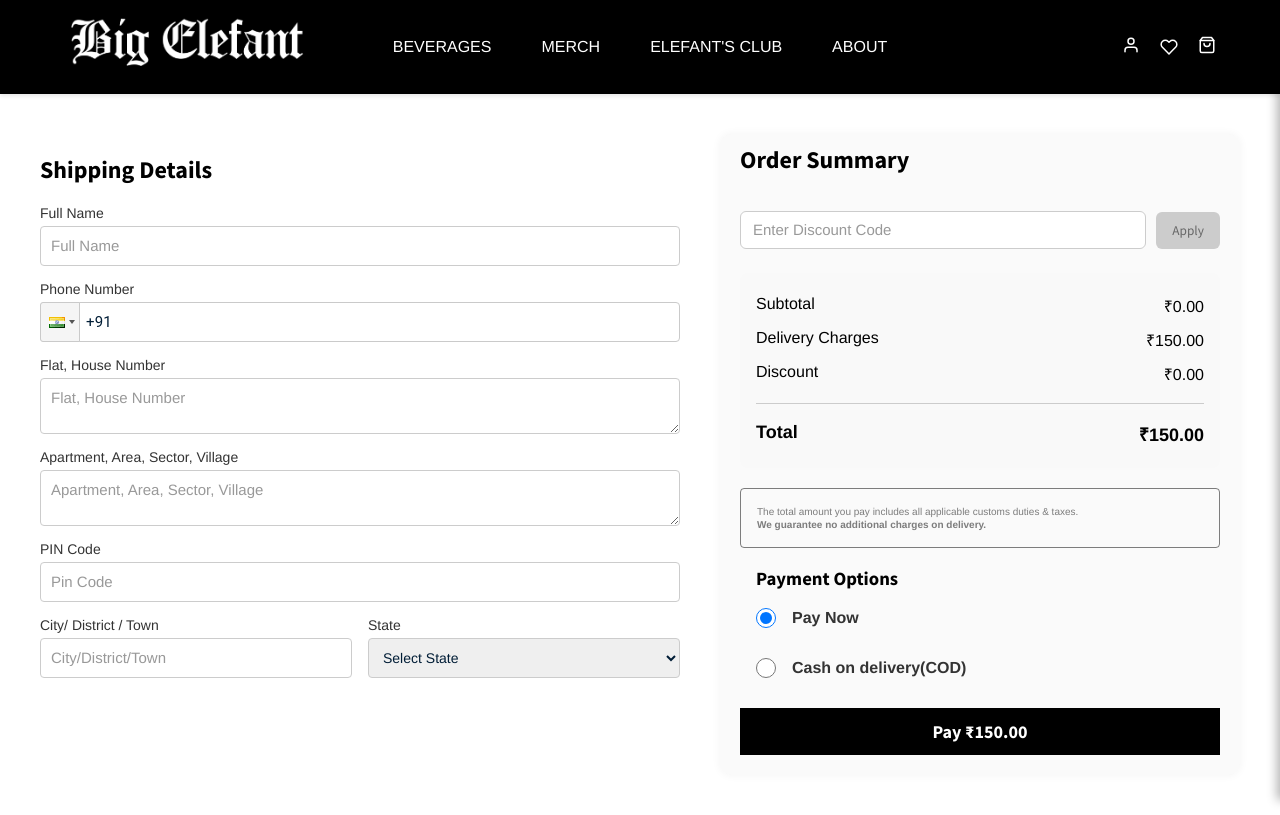
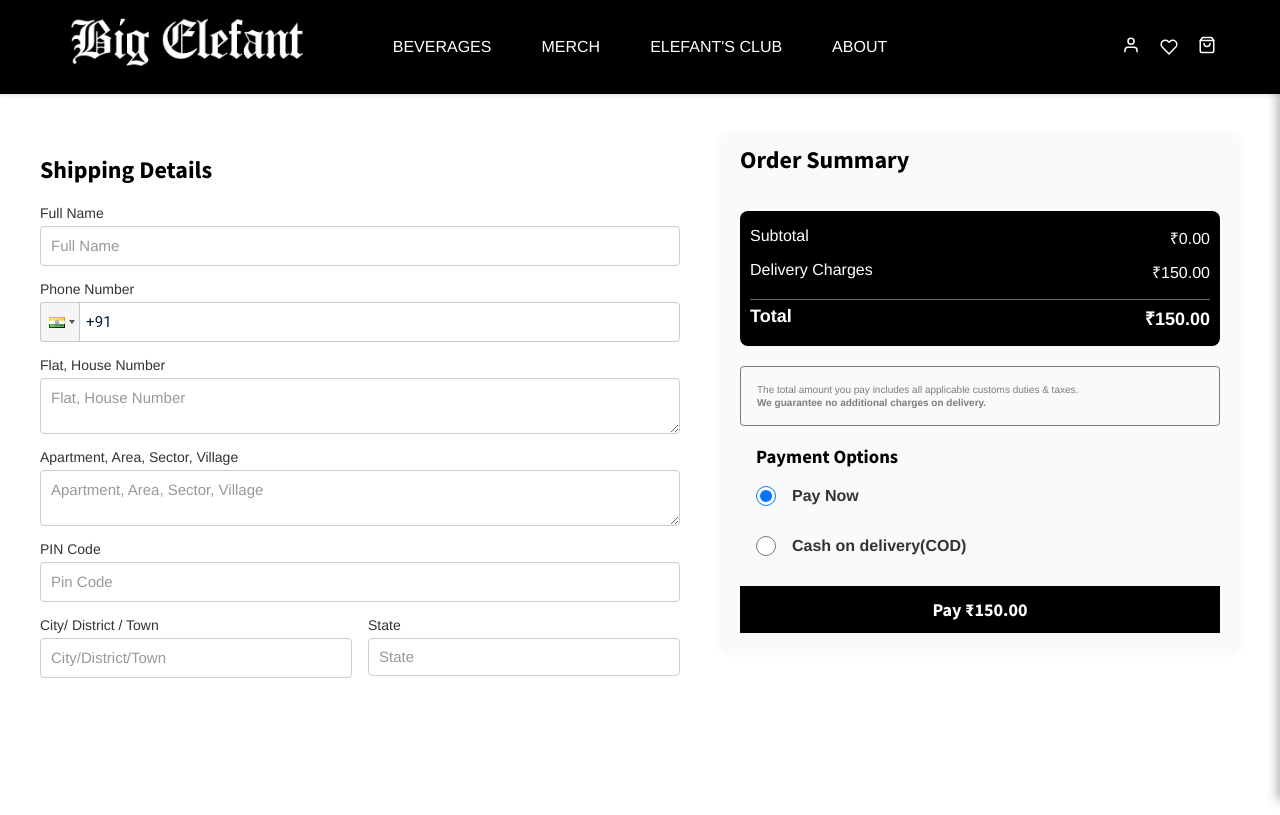
Before and after one commit to ArghyaHT/big-elefant, a React (Vite) app: page /check-out in a window 1280 px wide. Built offline with nearby package versions, Linux system fonts and the light colour scheme.

Commit message:
city and state will utomatically be fetched from pincode

```diff
--- a/src/components/CheckOut/CheckOut.jsx
+++ b/src/components/CheckOut/CheckOut.jsx
@@ -84,8 +84,10 @@ const CheckOut = () => {
     const [loggedInuser, setloggedInuser] = useState(null);
     const [openIndex, setOpenIndex] = useState(null);
     const [selectedApp, setSelectedApp] = useState("");
-    const [discountCode, setDiscountCode] = useState("");
+    const [discount, setDiscount] = useState("");
     const [promoCode, setPromoCode] = useState("");
+    const [discountType, setDiscountType] = useState("");
+    const [message, setMessage] = useState("");
     const [selectedAddressIndex, setSelectedAddressIndex] = useState(0);
     const [showSuccessModal, setShowSuccessModal] = useState(false);
     const [paymentMethod, setPaymentMethod] = useState('payNow'); // default selection
@@ -127,26 +129,99 @@ const CheckOut = () => {
     );
     const deliveryCharges = 150;
     const currency = cartItems[0]?.currency || "₹";
-    const discount = promoCode.trim().toLowerCase() === "save25" ? 25 : 0;
 
-    // const applyPromo = () => {
-    //     if (promoCode.trim().toLowerCase() === "save25") {
-    //         setDiscount(25);
-    //     } else if (promoCode.trim().toLowerCase() === "free") {
-    //         setDiscount(deliveryCharges);
-    //     } else {
-    //         setDiscount(0);
-    //     }
-    // };
+    const handleApplyDiscount = async () => {
+        const code = promoCode.trim().toLowerCase();
+        if (!code) {
+            setMessage("Please enter a promo code.");
+            return;
+        }
 
-    const total = subtotal + deliveryCharges - discount;
+        try {
+            // ✅ Fetch matching coupon
+            const coupon = await sanityClient.fetch(
+                `*[_type == "discountCoupon" && lower(couponCode) == $code][0]{
+      ...,
+      "products": products[]->{
+  _id,
+  "name": coalesce(productName, merchName),
+  _type,
+  price
+}
+  }`,
+                { code }
+            );
+
+            console.log("Populated Coupon Products:", coupon.products);
 
 
-    const handleApplyDiscount = () => {
-        if (!discountCode.trim()) return;
-        // Add your logic to validate and apply the discount
-        console.log("Applying code:", discountCode);
+            if (!coupon) {
+                setMessage("❌ Invalid promo code.");
+                return;
+            }
+
+            // ✅ Check if coupon is active
+            if (!coupon.isActive) {
+                setMessage("⚠️ This promo code is not active.");
+                return;
+            }
+
+            // ✅ Validate date range
+            const now = new Date();
+            const start = new Date(coupon.validity?.startDate);
+            const end = new Date(coupon.validity?.endDate);
+
+            if (now < start || now > end) {
+                setMessage("⚠️ This promo code is expired or not yet valid.");
+                return;
+            }
+
+            // ✅ Calculate eligible subtotal based on coupon
+            let eligibleSubtotal = 0;
+
+            if (coupon.applyToAll) {
+                // Apply to all items
+                eligibleSubtotal = subtotal;
+            } else {
+                // Apply only to specific products
+                cartItems.forEach(item => {
+                    if (coupon.products.some(p => p.name === item.name)) {
+                        eligibleSubtotal += item.price * item.quantity;
+                    }
+                });
+            }
+
+            if (eligibleSubtotal === 0) {
+                setMessage("⚠️ This coupon does not apply to any products in your cart.");
+                setDiscount(0);
+                setDiscountType("");
+                return;
+            }
+            // ✅ Calculate discount based on type
+            let calculatedDiscount = 0;
+            if (coupon.discountType === "percentage") {
+                calculatedDiscount = Math.round((eligibleSubtotal * coupon.discountValue) / 100);
+            } else if (coupon.discountType === "fixed") {
+                calculatedDiscount = coupon.discountValue;
+            }
+
+            setDiscount(calculatedDiscount);
+            setDiscountType(coupon.discountType);
+            setMessage(
+                `🎉 ${coupon.couponCode} applied! ${coupon.discountType === "percentage"
+                    ? `${coupon.discountValue}% off`
+                    : `₹${coupon.discountValue} off`
+                }`
+            );
+        } catch (error) {
+            console.error("Error applying coupon:", error);
+            setMessage("Something went wrong. Please try again later.");
+        }
     };
+
+
+    const total = (subtotal - discount) + deliveryCharges;
+
 
     // const filteredData = allData[selectedTab];
 
@@ -158,8 +233,8 @@ const CheckOut = () => {
         addressLine2: '',
         city: '',
         state: '',
-        locality: '',
-        landmark: '',
+        // locality: '',
+        // landmark: '',
         pin: '',
     });
 
@@ -187,8 +262,8 @@ const CheckOut = () => {
                     addressLine2: '',
                     city: '',
                     state: '',
-                    locality: '',
-                    landmark: '',
+                    // locality: '',
+                    // landmark: '',
                     pin: '',
                 });
             }
@@ -229,8 +304,8 @@ const CheckOut = () => {
             addressLine2: formData.addressLine2,
             city: formData.city,
             state: formData.state,
-            locality: formData.locality,
-            landmark: formData.landmark,
+            // locality: formData.locality,
+            // landmark: formData.landmark,
             pin: Number(formData.pin), // make sure pin is number
         };
 
@@ -272,8 +347,8 @@ const CheckOut = () => {
                 addressLine2: '',
                 city: '',
                 state: '',
-                locality: '',
-                landmark: '',
+                // locality: '',
+                // landmark: '',
                 pin: '',
             });
 
@@ -294,10 +369,39 @@ const CheckOut = () => {
             address: '',
             city: '',
             state: '',
-            locality: '',
-            landmark: '',
+            // locality: '',
+            // landmark: '',
             pin: '',
         });
+    };
+
+
+    const handlePinChange = async (e) => {
+        const value = e.target.value;
+
+        // Allow only digits and max 6 chars
+        if (/^\d{0,7}$/.test(value)) {
+            handleChange(e); // Update formData.pin
+
+            if (value.length === 6) {
+                try {
+                    const res = await fetch(`https://api.postalpincode.in/pincode/${value}`);
+                    const data = await res.json();
+
+                    if (data[0].Status === "Success" && data[0].PostOffice.length > 0) {
+                        const postOffice = data[0].PostOffice[0];
+                        const city = postOffice.Block || postOffice.Name || "";
+                        const state = postOffice.State || "";
+
+                        setFormData(prev => ({ ...prev, city, state })); // ✅ use direct setFormData
+                    } else {
+                        setFormData(prev => ({ ...prev, city: "", state: "" }));
+                    }
+                } catch (error) {
+                    console.error("Error fetching PIN details:", error);
+                }
+            }
+        }
     };
 
 
@@ -476,8 +580,8 @@ const CheckOut = () => {
             addressLine2,
             city,
             state,
-            locality,
-            landmark,
+            // locality,
+            // landmark,
             pin,
             payment,
             orderId,
@@ -511,8 +615,8 @@ const CheckOut = () => {
             addressLine2,
             city,
             state,
-            locality,
-            landmark,
+            // locality,
+            // landmark,
             subtotalPrice: Number(subtotal),
             deliveryCharges: Number(deliveryCharges),
             discountCharges: Number(discount),
@@ -593,8 +697,8 @@ const CheckOut = () => {
             addressLine2,
             city,
             state,
-            locality,
-            landmark,
+            // locality,
+            // landmark,
             pin,
         } = formData;
 
@@ -613,8 +717,8 @@ const CheckOut = () => {
             addressLine2,
             city,
             state,
-            locality,
-            landmark,
+            // locality,
+            // landmark,
             pin: Number(pin),
             subtotalPrice: Number(subtotal),
             deliveryCharges: Number(deliveryCharges),
@@ -836,8 +940,8 @@ const CheckOut = () => {
                                                 addressLine2: '',
                                                 city: '',
                                                 state: '',
-                                                locality: '',
-                                                landmark: '',
+                                                // locality: '',
+                                                // landmark: '',
                                                 pin: '',
                                             }));
                                         } else {
@@ -940,13 +1044,15 @@ const CheckOut = () => {
                                 placeholder="Pin Code"
                                 value={formData.pin}
                                 maxLength={6}        // Limit length to 6 characters
-                                onChange={(e) => {
-                                    const value = e.target.value;
-                                    // Allow only digits and max 6 chars
-                                    if (/^\d{0,6}$/.test(value)) {
-                                        handleChange(e);
-                                    }
-                                }}
+                                // onChange={(e) => {
+                                //     const value = e.target.value;
+                                //     // Allow only digits and max 6 chars
+                                //     if (/^\d{0,6}$/.test(value)) {
+                                //         handleChange(e);
+                                //     }
+                                // }}
+                                onChange={handlePinChange} // ✅ use new handler
+
                                 required
                             />
                         </label>
@@ -962,7 +1068,7 @@ const CheckOut = () => {
                             City/ District / Town
                             <input type="text" name="city" placeholder="City/District/town" value={formData.city} onChange={handleChange} required />
                         </label>
-                        <label>
+                        {/* <label>
                             State
                             <select name="state" value={formData.state} className={styles.inlineFields} onChange={handleChange} required>
                                 <option value="">Select state</option>
@@ -996,6 +1102,18 @@ const CheckOut = () => {
                                 <option value="Uttarakhand">Uttarakhand</option>
                                 <option value="West Bengal">West Bengal</option>
                             </select>
+                        </label> */}
+
+                        <label>
+                            State
+                            <input
+                                type="text"
+                                name="state"
+                                value={formData.state}
+                                readOnly
+                                className={styles.inlineFields}
+                                placeholder="State"
+                            />
                         </label>
                     </div>
                     {/* <div className={styles.inlineFields}>
@@ -1106,13 +1224,13 @@ const CheckOut = () => {
                         ))}
                     </ul>
 
-                    <div className={styles.discountWrapper}>
+                    {/* <div className={styles.discountWrapper}>
                         <input
                             type="text"
                             placeholder="Enter discount code"
                             className={styles.discountInput}
-                            value={discountCode}
-                            onChange={(e) => setDiscountCode(e.target.value)}
+                            value={promoCode}
+                            onChange={(e) => setPromoCode(e.target.value)}
                         />
                         <button
                             className={styles.applyButton}
@@ -1120,7 +1238,22 @@ const CheckOut = () => {
                         >
                             Apply
                         </button>
-                    </div>
+                    </div> */}
+
+                    {/* {message && <p className={styles.discountMessage}>{message}</p>}
+
+                    <div className={styles.summaryWrapper}>
+                        <p>
+                            Discount Applied:{" "}
+                            <span>
+                                {discountType === "percentage"
+                                    ? `₹${(discount || 0).toFixed(2)}`
+                                    : discountType === "fixed"
+                                        ? `₹${(discount || 0).toFixed(2)}`
+                                        : "None"}
+                            </span>
+                        </p>
+                    </div> */}
 
                     <div className={styles.summaryWrapper}>
                         <div className={styles.summaryRow}>
@@ -1128,17 +1261,17 @@ const CheckOut = () => {
                             <span>{currency}{subtotal.toFixed(2)}</span>
                         </div>
 
+                        {/* <div className={styles.summaryRow}>
+                            <span>Discount</span>
+                            <span>{currency}{(discount || 0).toFixed(2)}</span>
+                        </div> */}
+
                         <div className={styles.summaryRow}>
                             <span>Delivery Charges</span>
                             <span>{currency}{deliveryCharges.toFixed(2)}</span>
                         </div>
 
-                        <div className={styles.summaryRow}>
-                            <span>Discount</span>
-                            <span>{currency}{discount.toFixed(2)}</span>
-                        </div>
-
-                        <hr className={styles.summaryDivider} />
+                        {/* <hr className={styles.summaryDivider} /> */}
 
                         <div className={`${styles.summaryRow} ${styles.totalRow}`}>
                             <span>Total</span>
@@ -1227,8 +1360,8 @@ const CheckOut = () => {
                             addressLine2: formData.addressLine2,
                             city: formData.city,
                             state: formData.state,
-                            locality: formData.locality,
-                            landmark: formData.landmark,
+                            // locality: formData.locality,
+                            // landmark: formData.landmark,
                             pin: formData.pin
                         }}
                     />
--- a/src/components/CheckOut/CheckOut.module.css
+++ b/src/components/CheckOut/CheckOut.module.css
@@ -444,8 +444,8 @@ input[type="email"] {
 }
 
 .applyButton {
-  background-color: var(--checkout-button-background);
-  color: var(--primary-black-50);
+  background-color: var(--primary-black);
+  color: var(--primary-white);
   padding: 10px 16px;
   border: none;
   border-radius: 6px;
@@ -469,16 +469,17 @@ input[type="email"] {
 }
 
 .totalRow {
+  border-top: 1px solid var(--primary-white-40);
   font-weight: bold;
   font-size: 18px;
   margin-top: 10px;
 }
 
-.summaryDivider {
+/* .summaryDivider {
   border: none;
-  border-top: 1px solid #ccc;
-  margin: 12px 0;
-}
+  border-top: 1px solid var(--primary-white-40);
+  margin-bottom: 0px;
+} */
 
 .promoInput {
   display: flex;
@@ -505,6 +506,36 @@ input[type="email"] {
 .promoInput button:hover {
   opacity: 0.9;
 }
+
+/* CheckoutSummary.module.css or your styles file */
+
+.discountMessage {
+  color: #4caf50; /* green for success */
+  font-size: 14px;
+  margin: 6px 0;
+  font-weight: 500;
+}
+
+.summaryWrapper {
+  /* border-top: 1px solid #ccc; */
+  padding: 6px 0;
+  margin-top: 12px;
+  font-size: 14px;
+  padding: 10px;
+  color: #fff;
+  font-weight: 500;
+   border-radius: 0;
+   background-color: #000000;
+   border-radius: 8px;
+}
+
+.summaryWrapper p {
+  font-weight: 600;
+  color: #000;
+  padding: 6px 0;
+  margin-bottom: 0;
+}
+
 
 
 .importantNote {
--- a/src/index.css
+++ b/src/index.css
@@ -50,4 +50,6 @@ p {
 --batch-background: #dfdfdf;
 --input-color: #001d36;
 --modal-background: #F3F3F3;
+--primary-white-40: rgba(255, 255, 255, 0.4);
+
 }
```
Lines whose indentation alone changed are shown as unchanged.
